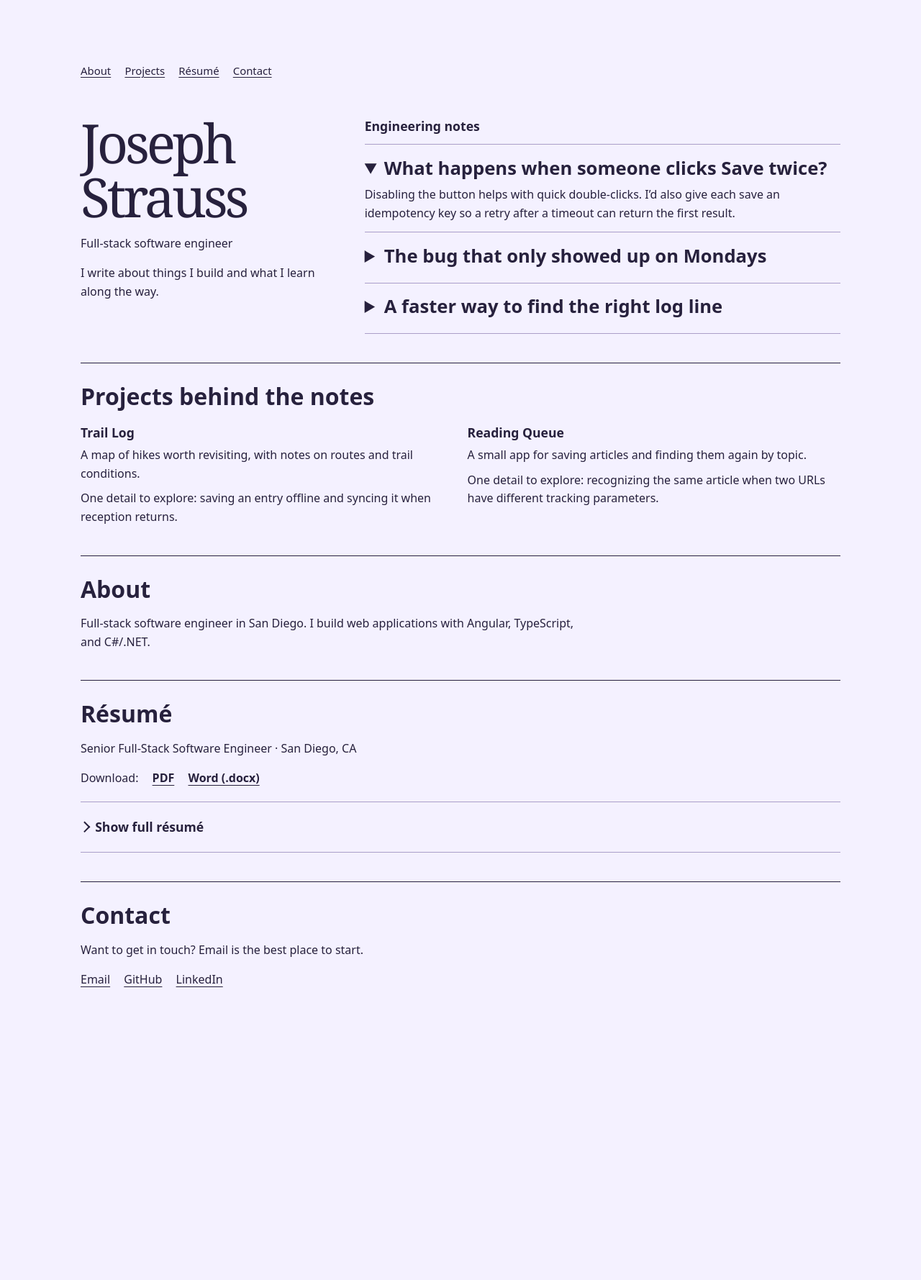
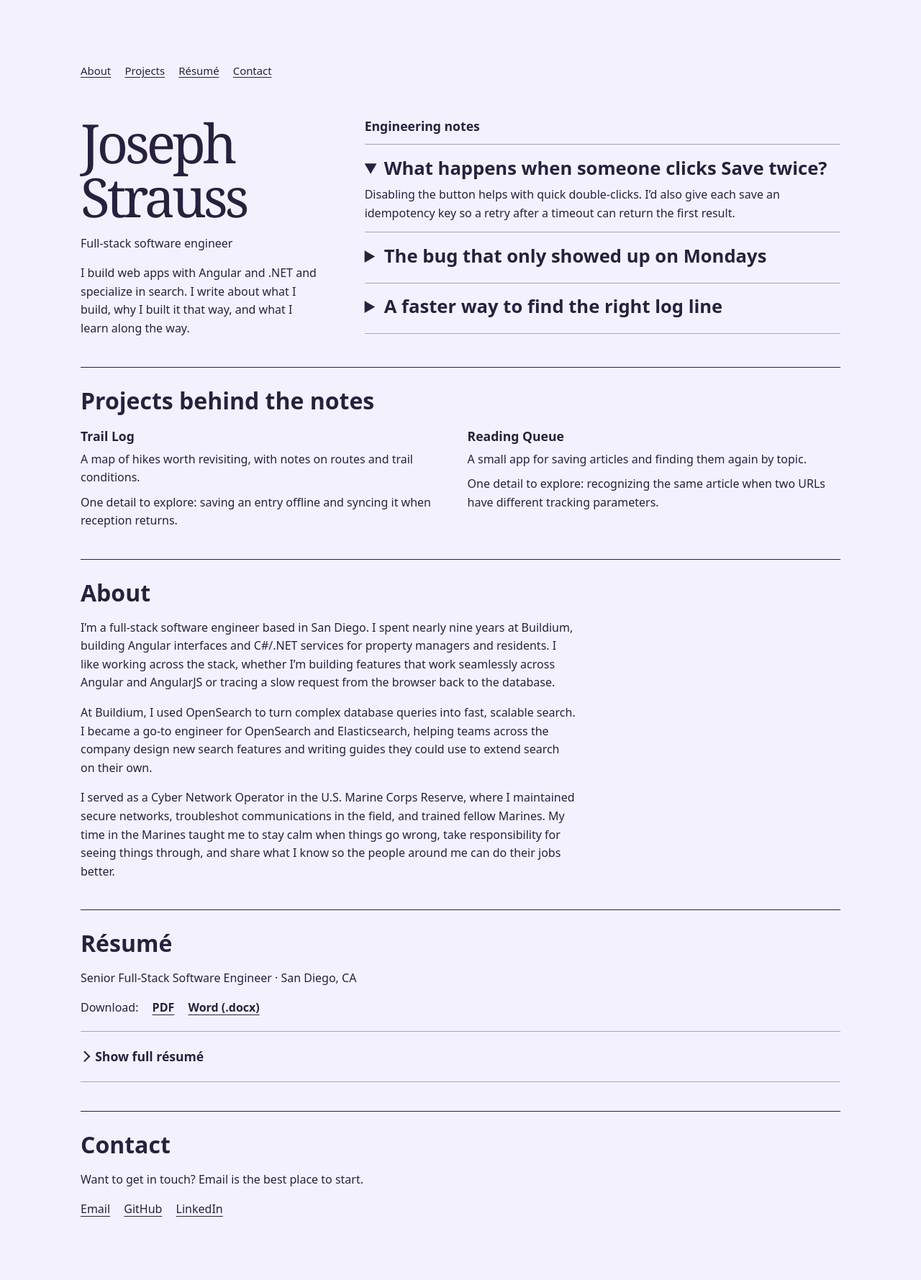
Before and after one commit to thestrauss3/thestrauss3.github.io, a Jekyll site: the page built from index.html, in a window 1280 px wide. Shown: the whole page at 72% size. Built offline with Jekyll 4.4.1, drawn with Linux system fonts in a browser that asks for light colours; some web fonts are replaced; before the commit the page ends 1460 px from its top, so only the background shows below that.

Commit message:
Update bio (#4)
Replace the mockup intro line and About text with a real bio, add
spacing between About paragraphs, and update the site description.

Co-authored-by: Claude Opus 5.5 <noreply@anthropic.com>

```diff
--- a/_config.yml
+++ b/_config.yml
@@ -1,5 +1,5 @@
 title: Joseph Strauss
-description: Full-stack software engineer in San Diego. Engineering notes, projects, and résumé.
+description: Full-stack software engineer in San Diego building Angular and .NET apps, specializing in search.
 
 author:
   name: Joseph Strauss
--- a/assets/css/site.css
+++ b/assets/css/site.css
@@ -44,6 +44,7 @@ h1, h2, p { margin: 0; }
 .portfolio-section { padding-top: 1.25rem; border-top: 1px solid currentColor; }
 .portfolio-section h2 { margin-bottom: .65rem; font-size: clamp(1.45rem, 4vw, 2rem); }
 .portfolio-section p { max-width: 43rem; }
+#about p + p { margin-top: 1rem; }
 .portfolio-section h3 { margin: 0 0 .35rem; font-size: 1.1rem; }
 .portfolio-section article + article,
 .portfolio-section article + p { margin-top: 1.2rem; }
--- a/index.html
+++ b/index.html
@@ -13,7 +13,7 @@ layout: default
     <aside>
       <h1 id="name">{{ site.author.name }}</h1>
       <p class="role">{{ site.author.role }}</p>
-      <p>I write about things I build and what I learn along the way.</p>
+      <p>I build web apps with Angular and .NET and specialize in search. I write about what I build, why I built it that way, and what I learn along the way.</p>
     </aside>
 
     <div>
@@ -41,7 +41,9 @@ layout: default
 
     <div class="portfolio-section" id="about">
       <h2>About</h2>
-      <p>Full-stack software engineer in San Diego. I build web applications with Angular, TypeScript, and C#/.NET.</p>
+      <p>I’m a full-stack software engineer based in San Diego. I spent nearly nine years at Buildium, building Angular interfaces and C#/.NET services for property managers and residents. I like working across the stack, whether I’m building features that work seamlessly across Angular and AngularJS or tracing a slow request from the browser back to the database.</p>
+      <p>At Buildium, I used OpenSearch to turn complex database queries into fast, scalable search. I became a go-to engineer for OpenSearch and Elasticsearch, helping teams across the company design new search features and writing guides they could use to extend search on their own.</p>
+      <p>I served as a Cyber Network Operator in the U.S. Marine Corps Reserve, where I maintained secure networks, troubleshot communications in the field, and trained fellow Marines. My time in the Marines taught me to stay calm when things go wrong, take responsibility for seeing things through, and share what I know so the people around me can do their jobs better.</p>
     </div>
 
     <div class="portfolio-section" id="resume">
```
